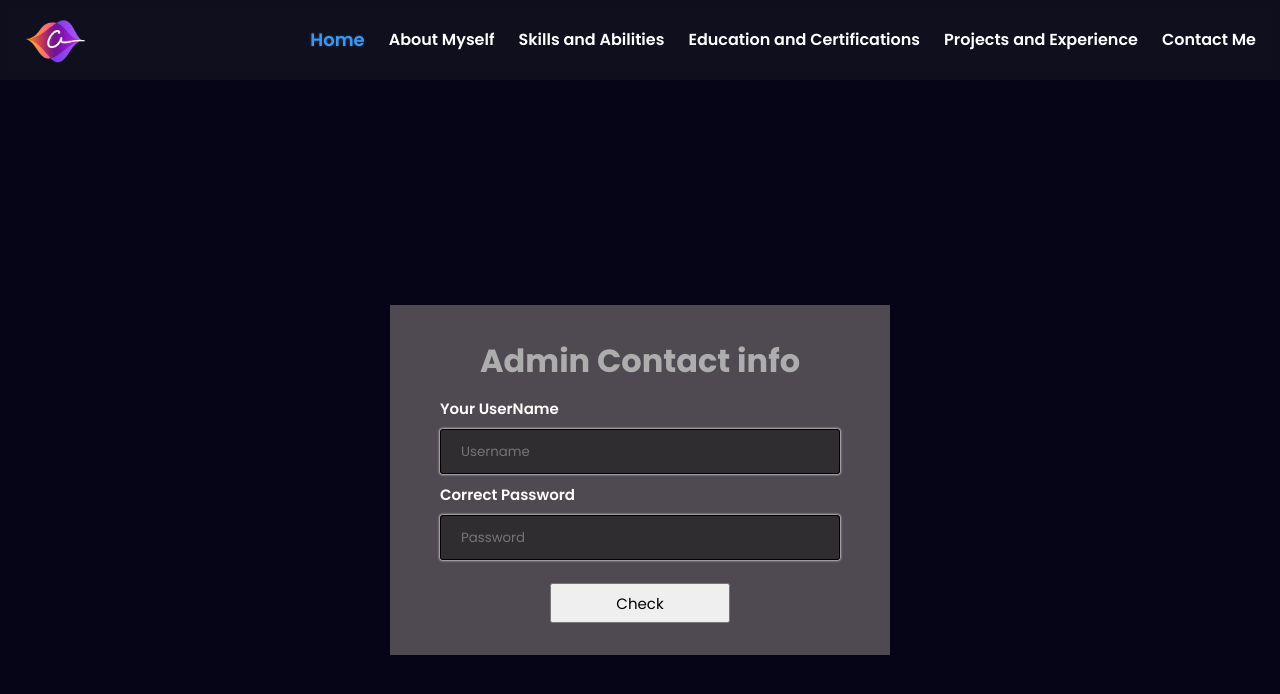
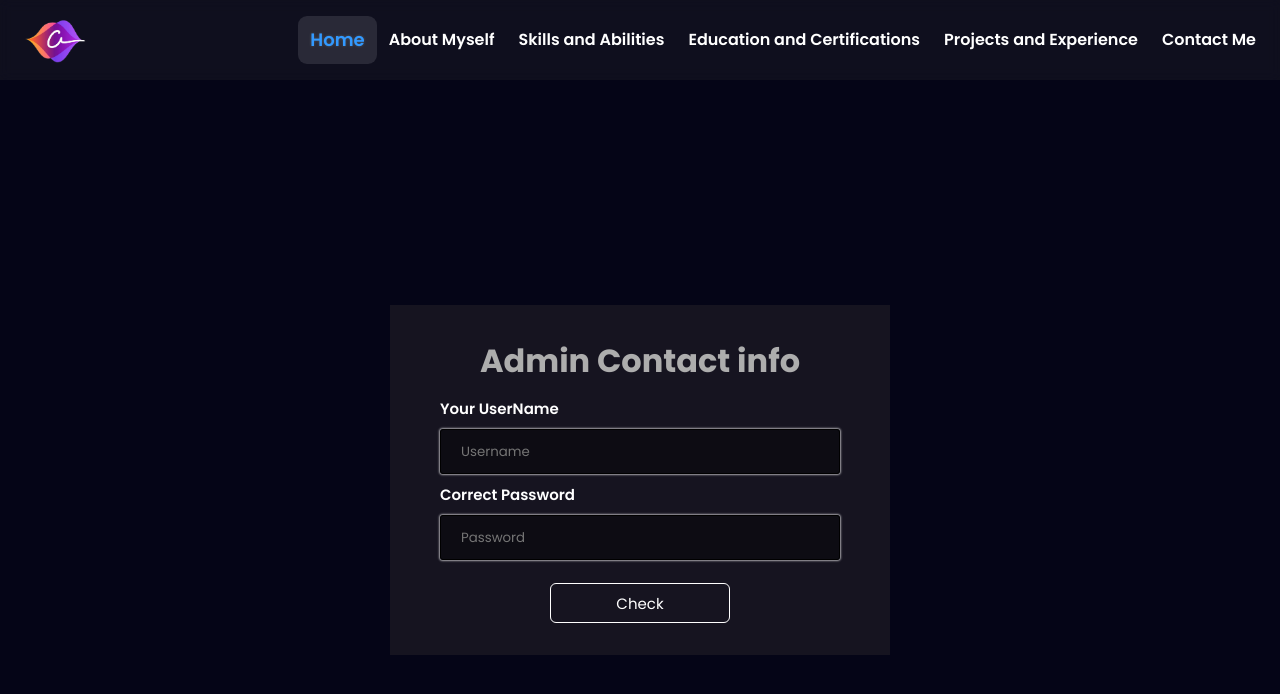
Before and after one commit to ganraj21/Portfolio-Web-Application, a React (Create React App) app: page /admin/login in a window 1280 px wide. Shown: the top 694 px of the page. Built offline with nearby package versions, Linux system fonts and the light colour scheme.

Commit message:
material-design

```diff
--- a/src/pages/About.css
+++ b/src/pages/About.css
@@ -1,6 +1,6 @@
 .about_me {
   width: 100%;
-  background: rgb(224 241 255);
+  background: #b6deff;
 }
 .about_me,
 .container_01,
@@ -111,7 +111,7 @@ h4 span {
     flex-direction: column;
     position: relative;
     color: #fff;
-    padding: 10px 0;
+    padding: 15px 0 25px 0;
   }
   .my_img img {
     width: 100%;
--- a/src/pages/Contact.css
+++ b/src/pages/Contact.css
@@ -1,6 +1,6 @@
 .contact_page_section {
   padding: 60px 0;
-  background: rgb(224 241 255);
+  background: #b6deff;
 }
 .contact_section {
   width: 90%;
@@ -131,7 +131,7 @@ input {
     overflow-y: hidden;
     border-radius: 10px;
     flex-direction: row;
-    background: #f6beff;
+    background: #ee83ff;
   }
 
   .contact_section {
--- a/src/pages/Navbar.css
+++ b/src/pages/Navbar.css
@@ -68,11 +68,15 @@
 }
 .MenuItems a:hover {
   color: #ff32d9 !important;
+  background: #70707042;
+  border-radius: 9px;
 }
 .active_navbtn {
   color: #3299ff !important;
   text-shadow: 0 0 3px #ddfffd34;
   font-size: 18px !important;
+  background: #ffffff1c;
+  border-radius: 9px;
 }
 .MenuItems a:active {
   transform: scale(0.9);
--- a/src/pages/Project_exp.css
+++ b/src/pages/Project_exp.css
@@ -14,10 +14,10 @@ h2 {
 .view__btn {
   width: 120px;
   height: 39px;
-  background: #8e24aa;
-  border: none;
+  background: transparent;
+  color: #000;
+  border: 1px solid black;
   outline: none;
-  color: #fff;
   border-radius: 6px;
   font-weight: 600;
   animation: bounce 1s infinite;
--- a/src/pages/Skills.css
+++ b/src/pages/Skills.css
@@ -177,3 +177,5 @@ h2 {
     height: 150px;
   }
 }
+
+/* background: #0f131f;  dark theme  */
--- a/src/pages/components/Login.css
+++ b/src/pages/components/Login.css
@@ -8,11 +8,13 @@
   align-items: center;
   justify-content: center;
   flex-direction: column;
+  position: absolute;
+  width: 100%;
 }
 .login__card {
   width: 500px;
   height: 350px;
-  background: #faebd74d;
+  background: #3f3b354d;
 }
 .login__card h1 {
   margin-bottom: 12px;
@@ -24,6 +26,11 @@
   margin-top: 14px;
   padding: 6px;
   font-size: 15px;
+  background: transparent;
+  outline: none;
+  border: 1px solid #fff;
+  border-radius: 6px;
+  color: #fff;
 }
 .input__field {
   display: flex;
--- a/src/pages/components/SvgBackground.css
+++ b/src/pages/components/SvgBackground.css
@@ -16,7 +16,7 @@
 }
 
 .custom-shape-divider-bottom-1671001171 .shape-fill {
-  fill: rgb(224 241 255);
+  fill: #b6deff;
 }
 
 @media screen and (min-width: 1024px) {
```
